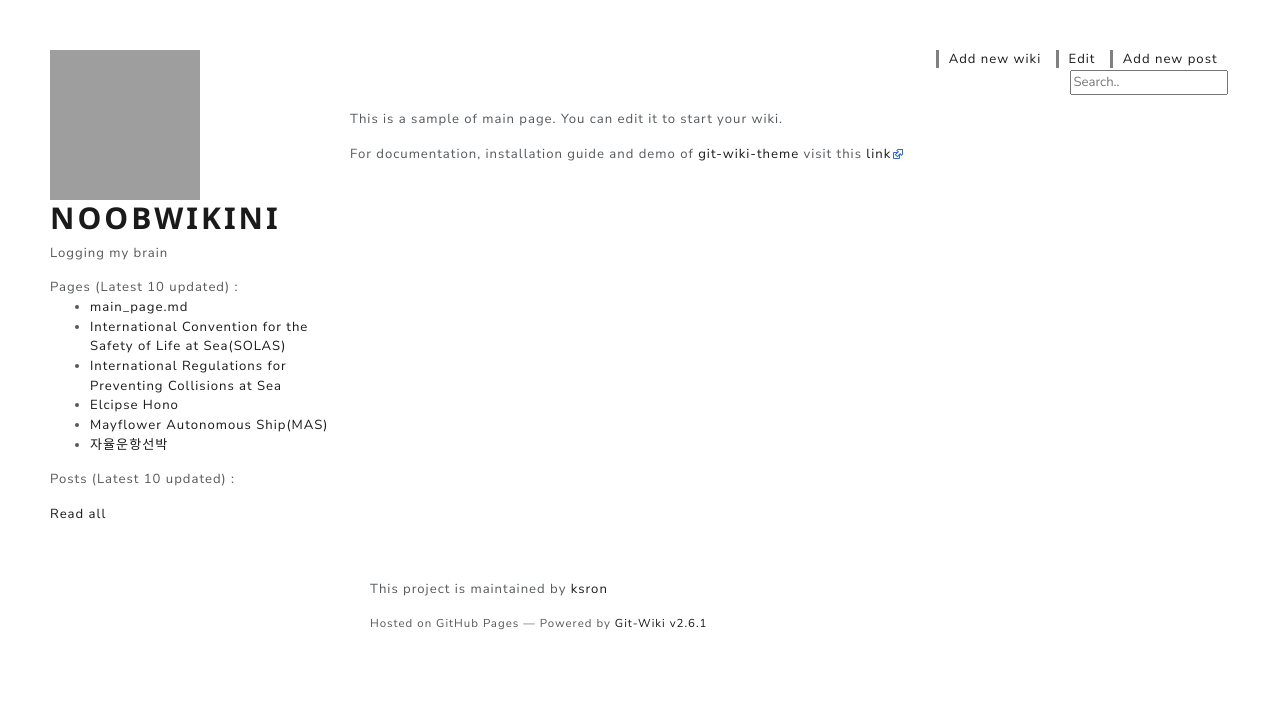
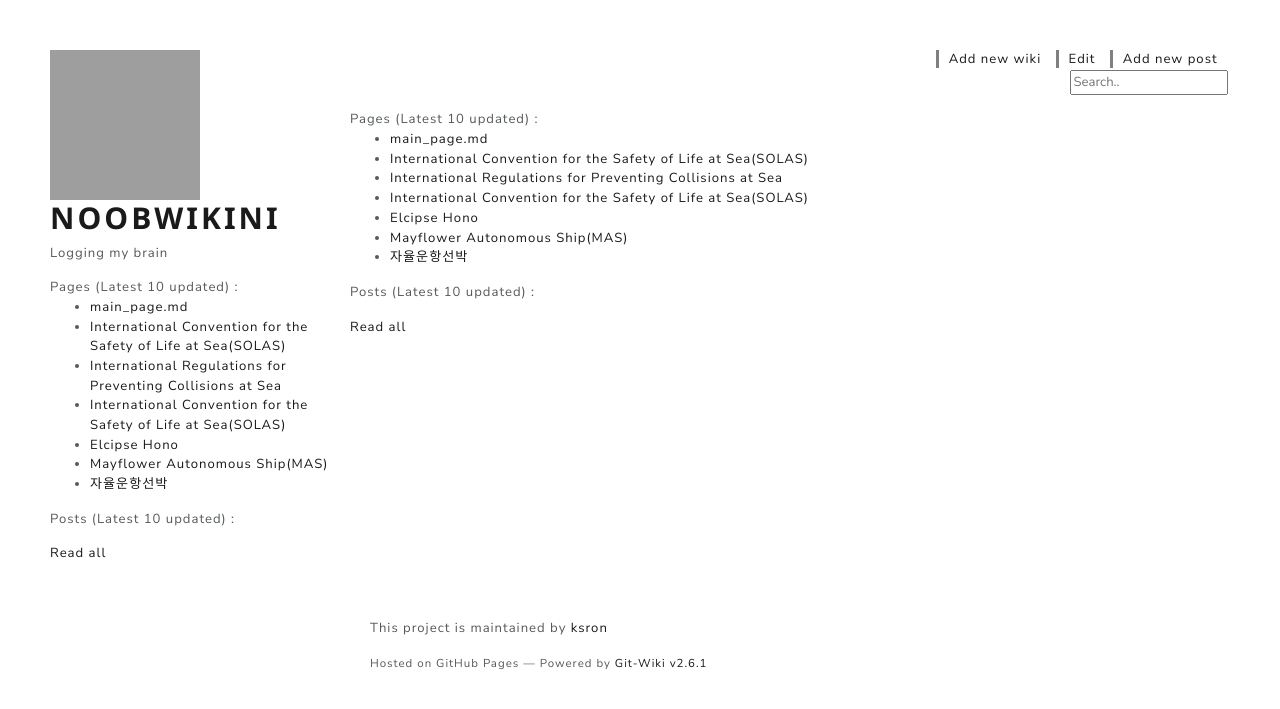
Before and after one commit to ksron/wiki, a Jekyll site: the page built from wiki/main_page.md, in a window 1280 px wide. Shown: the top 709 px of the page. Built offline with Jekyll 4.4.1, drawn with Linux system fonts in a browser that asks for light colours; nearby versions of some CDN libraries; grey boxes are pictures that could not be loaded.

Commit message:
update wiki

```diff
--- /dev/null
+++ b/wiki/SOLAS.md
@@ -0,0 +1,5 @@
+# International Convention for the Safety of Life at Sea(SOLAS)
+* an international maritime treaty which sets minimum safety standards in the construction, equipment and operation of merchant ships.
+
+### References
+[1] : [SOLAS Convention, Wikipedia](https://en.wikipedia.org/wiki/SOLAS_Convention)
--- a/wiki/main_page.md
+++ b/wiki/main_page.md
@@ -2,6 +2,5 @@
 redirect_from: "/"
 ---
 
-This is a sample of main page. You can edit it to start your wiki.
-
-For documentation, installation guide and demo of [git-wiki-theme](git-wiki-theme) visit this [link](http://drassil.github.io/git-wiki/)
+{% include git-wiki/components/lists/page-list.html %}
+{% include git-wiki/components/lists/post-list.html %}
```
